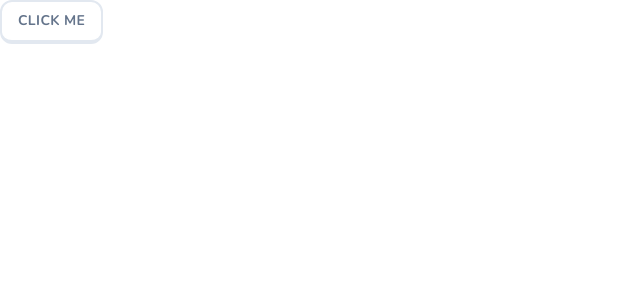
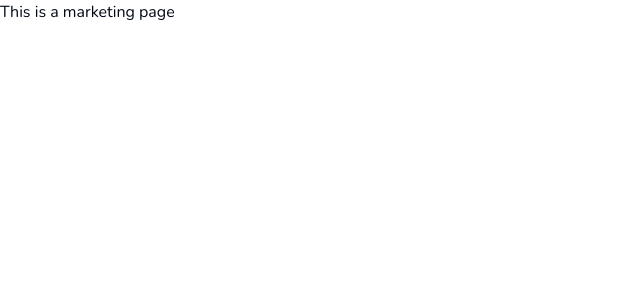
Before and after one commit to sebsch1337/sugbolingo, a Next.js app: page / in a window 1280 px wide. Shown: the top 300 px of the page, without its empty margins (0-640 px from the left). Built offline with nearby package versions, Linux system fonts and the light colour scheme.

Commit message:
create marketing page

```diff
--- a/app/page.tsx
+++ b/app/(marketing)/page.tsx
@@ -1,5 +1,5 @@
 import { Button } from "@/components/ui/button";
 
 export default function Home() {
-	return <Button>Click me</Button>;
+	return <p>This is a marketing page</p>;
 }
```
